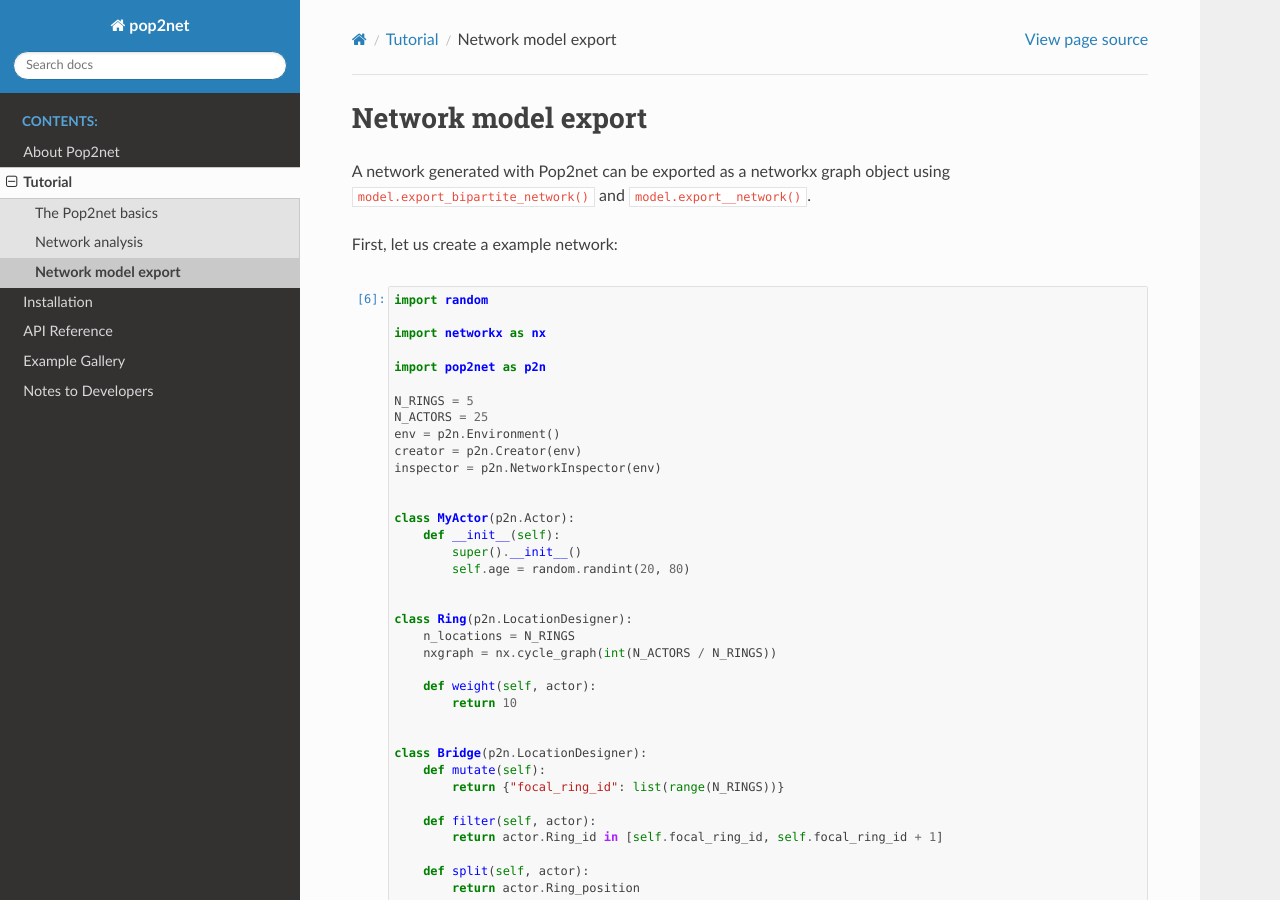
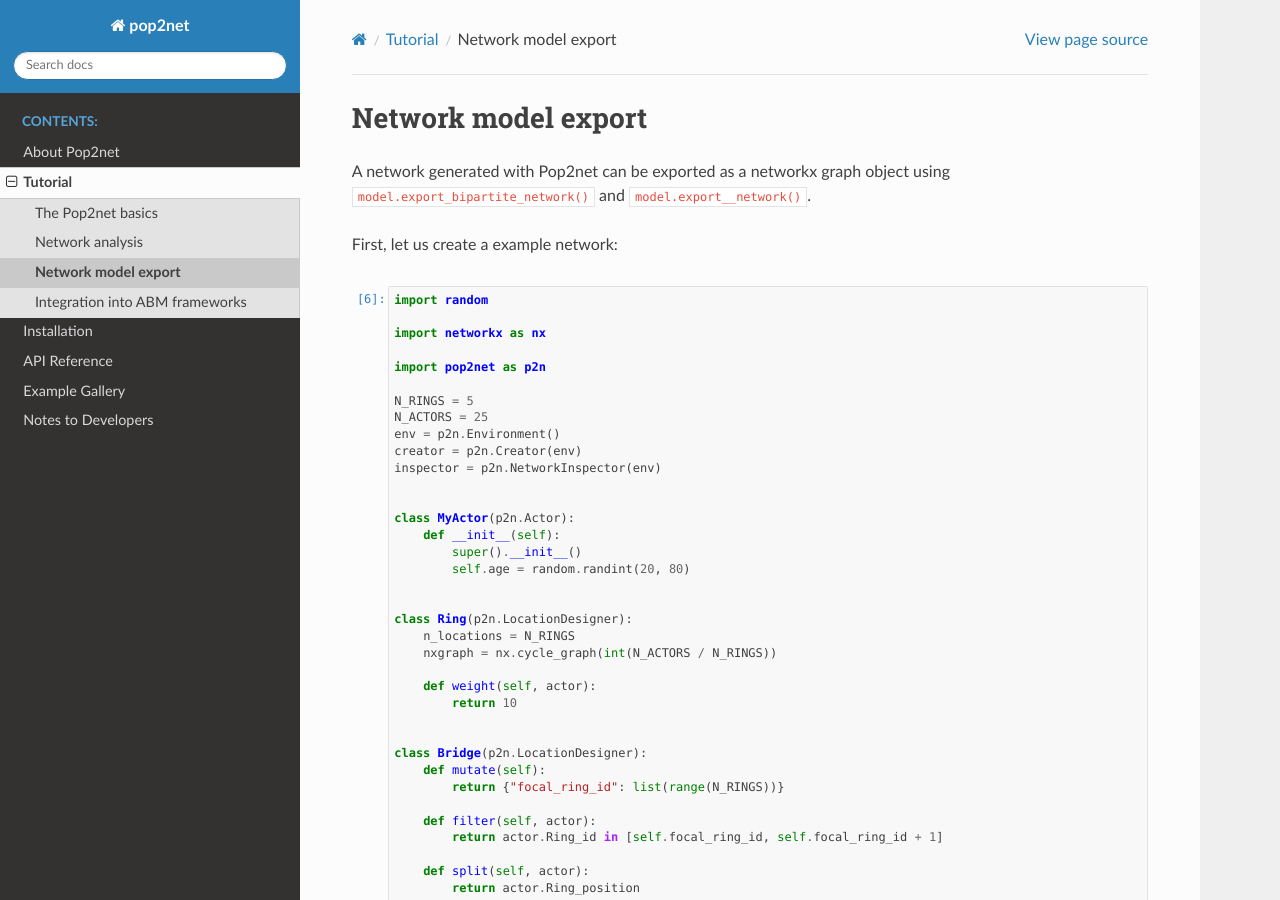
Before and after one commit to mariuzka/pop2net, a Sphinx documentation site: the page built from docs/Introduction/network_export.ipynb, in a window 1280 px wide and 900 px high. Built offline with Sphinx 7.4.7 and the Read the Docs theme 3.1.0, drawn with Linux system fonts in a browser that asks for light colours; pages that are not in the unit, such as notebooks, are missing from menus; a script that is not in the unit is left out.

Commit message:
add simple examples of how to use pop2net with other frameworks

```diff
--- a/docs/section_introduction.rst
+++ b/docs/section_introduction.rst
@@ -9,3 +9,4 @@
    Introduction/introduction_simulations
    Introduction/inspector
    Introduction/network_export
+   Introduction/framework_integration
```
Also changed, not shown: docs/Introduction/framework_integration.ipynb.
